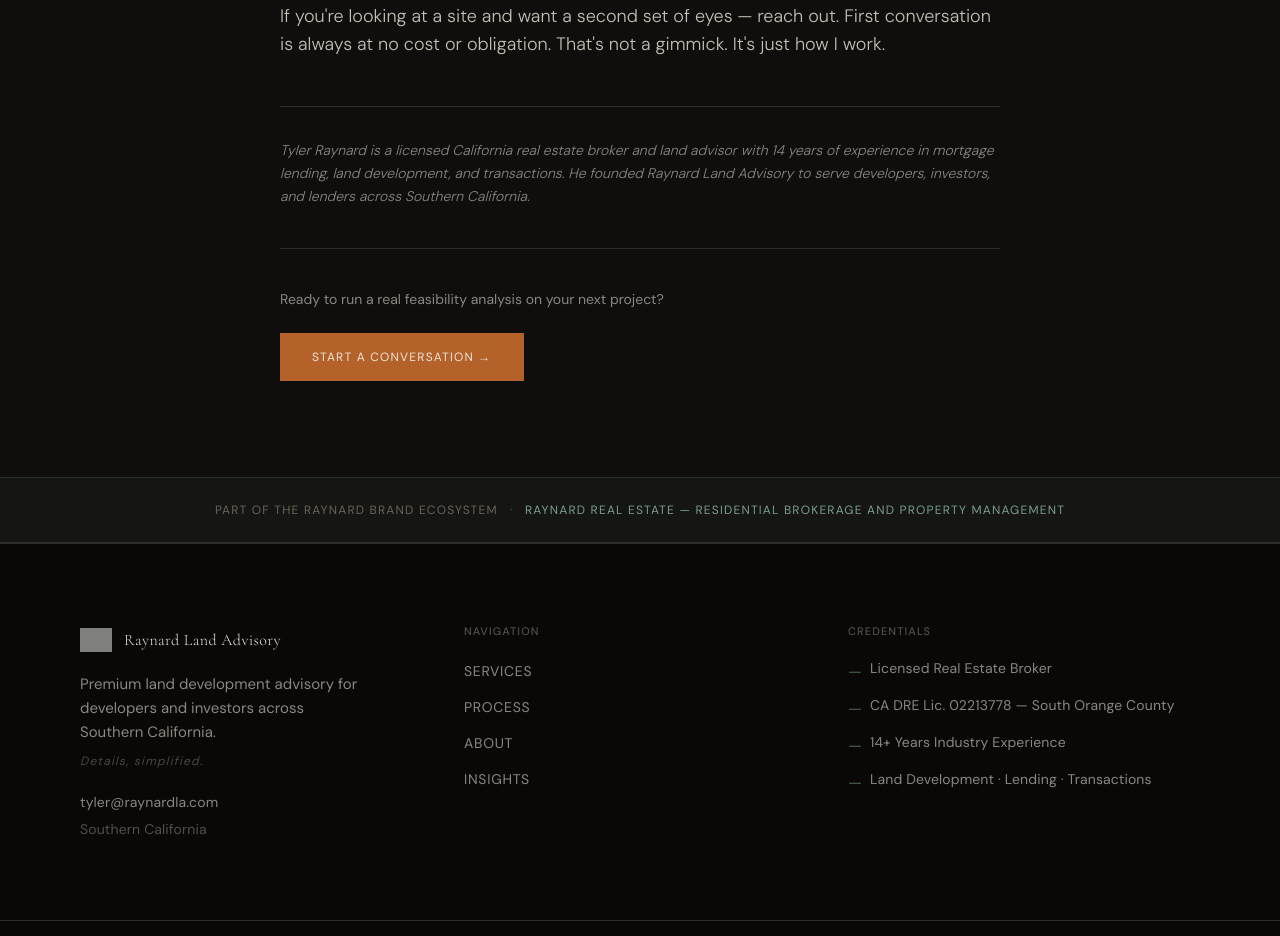
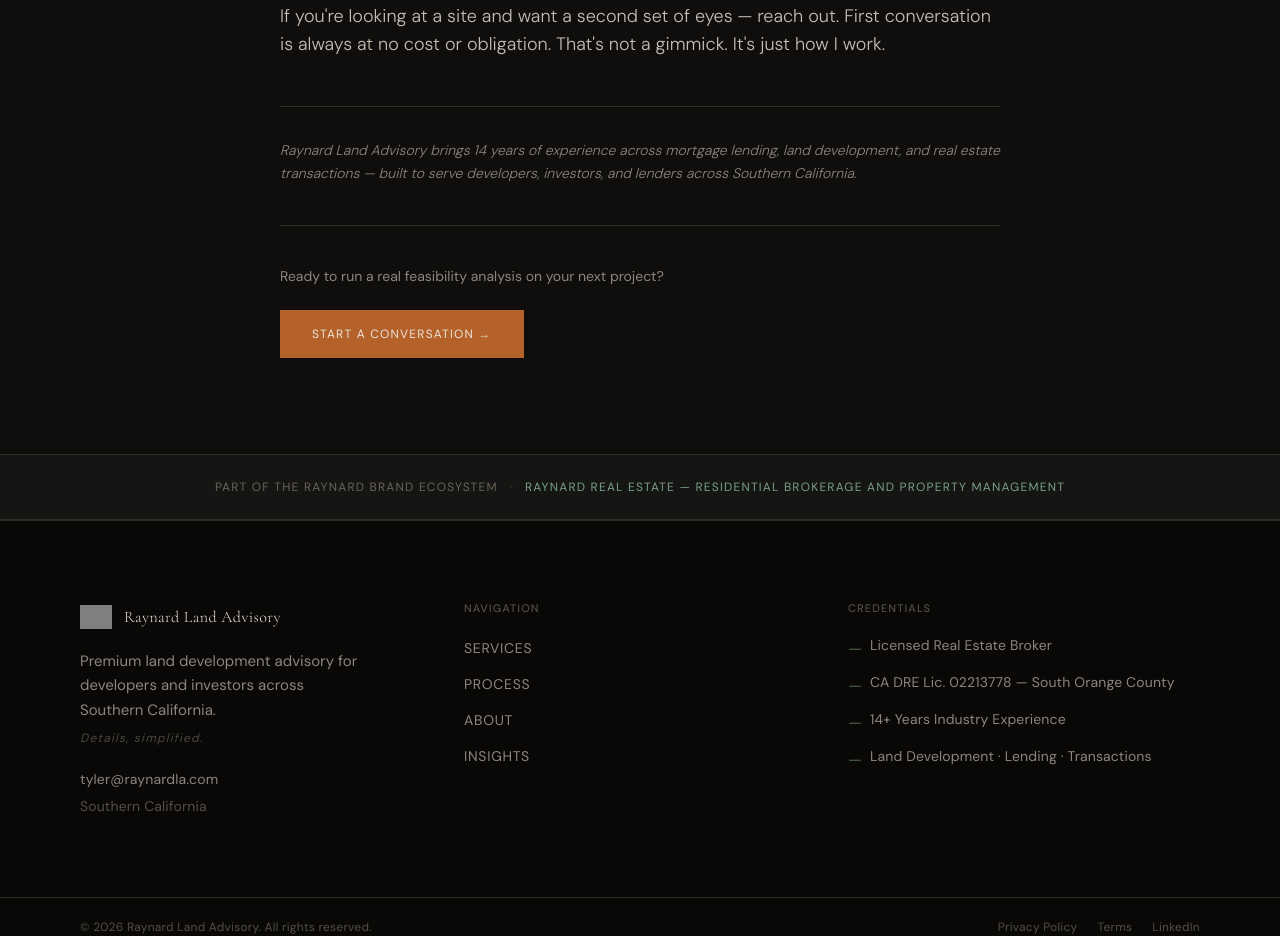
Before and after one commit to tyraynard/rla-website, a Next.js app: page /insights/why-feasibility-analysis-saves-developers-millions in a window 1280 px wide. Shown: the part 3020-3956 px from the top of the page. Built offline with nearby package versions, Linux system fonts and the light colour scheme; grey boxes are pictures that could not be loaded.

Commit message:
fix: process and contact tone shift

```diff
--- a/src/app/insights/page.tsx
+++ b/src/app/insights/page.tsx
@@ -4,7 +4,7 @@
 export const metadata: Metadata = {
   title: "Insights | Raynard Land Advisory",
   description:
-    "Market perspective and land development intelligence from Tyler Raynard — feasibility, cost estimating, and Southern California land market analysis.",
+    "Market perspective and land development intelligence from Raynar Land Advisory — feasibility, cost estimating, and Southern California land market analysis.",
 }
 
 const ARTICLES = [
@@ -53,7 +53,7 @@
           </h1>
           <p className="text-rla-stone text-lg leading-relaxed font-light max-w-2xl">
             Land development intelligence, feasibility insights, and Southern
-            California market analysis from Tyler Raynard.
+            California market analysis from RLA.
           </p>
         </div>
 
--- a/src/app/insights/why-feasibility-analysis-saves-developers-millions/page.tsx
+++ b/src/app/insights/why-feasibility-analysis-saves-developers-millions/page.tsx
@@ -217,10 +217,7 @@
         {/* Author bio */}
         <div className="mt-12 pt-8 border-t border-rla-border">
           <p className="text-rla-stone text-sm leading-relaxed font-light italic">
-            Tyler Raynard is a licensed California real estate broker and land advisor
-            with 14 years of experience in mortgage lending, land development, and
-            transactions. He founded Raynard Land Advisory to serve developers,
-            investors, and lenders across Southern California.
+            Raynard Land Advisory brings 14 years of experience across mortgage lending, land development, and real estate transactions — built to serve developers, investors, and lenders across Southern California.
           </p>
         </div>
 
--- a/src/app/why-feasibility-analysis-saves-developers-millions/page.tsx
+++ b/src/app/why-feasibility-analysis-saves-developers-millions/page.tsx
@@ -217,10 +217,7 @@
         {/* Author bio */}
         <div className="mt-12 pt-8 border-t border-rla-border">
           <p className="text-rla-stone text-sm leading-relaxed font-light italic">
-            Tyler Raynard is a licensed California real estate broker and land advisor
-            with 14 years of experience in mortgage lending, land development, and
-            transactions. He founded Raynard Land Advisory to serve developers,
-            investors, and lenders across Southern California.
+            Raynard Land Advisory brings 14 years of experience across mortgage lending, land development, and real estate transactions — built to serve developers, investors, and lenders across Southern California.
           </p>
         </div>
 
```
